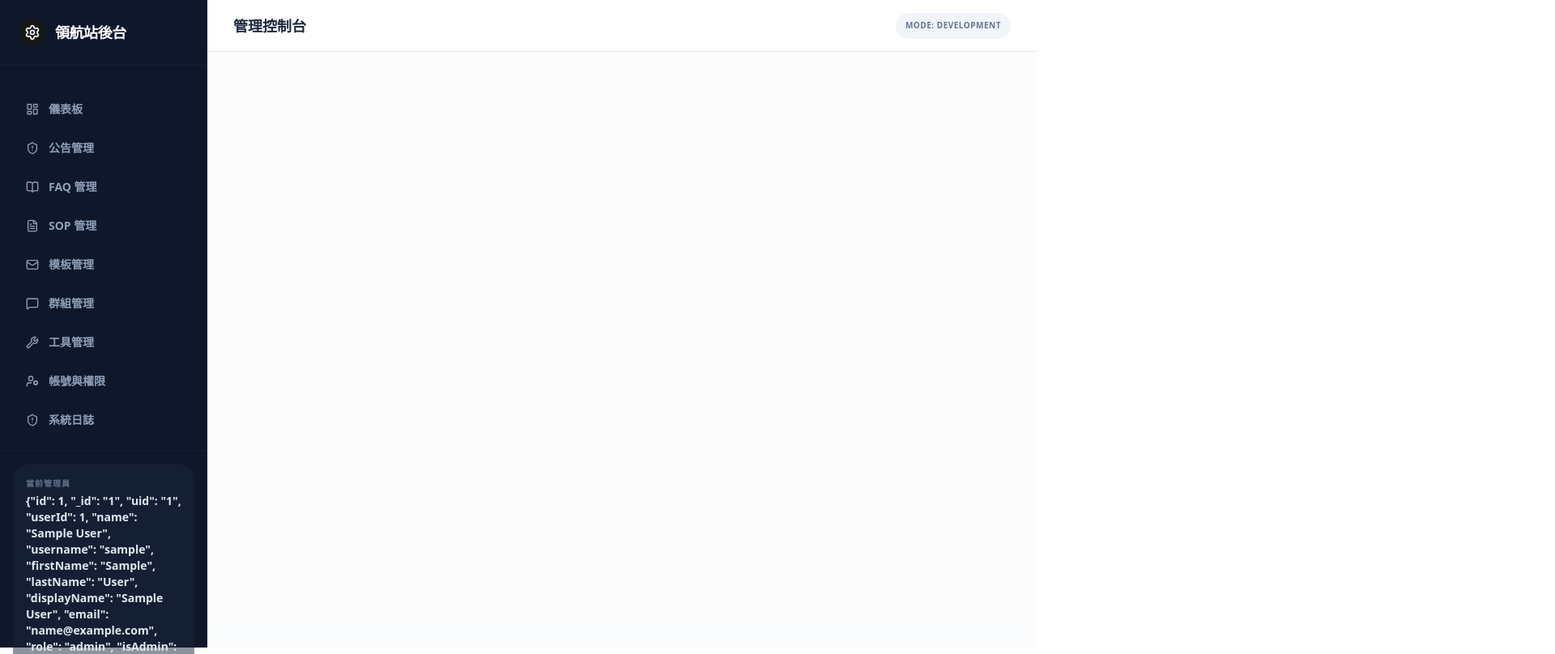
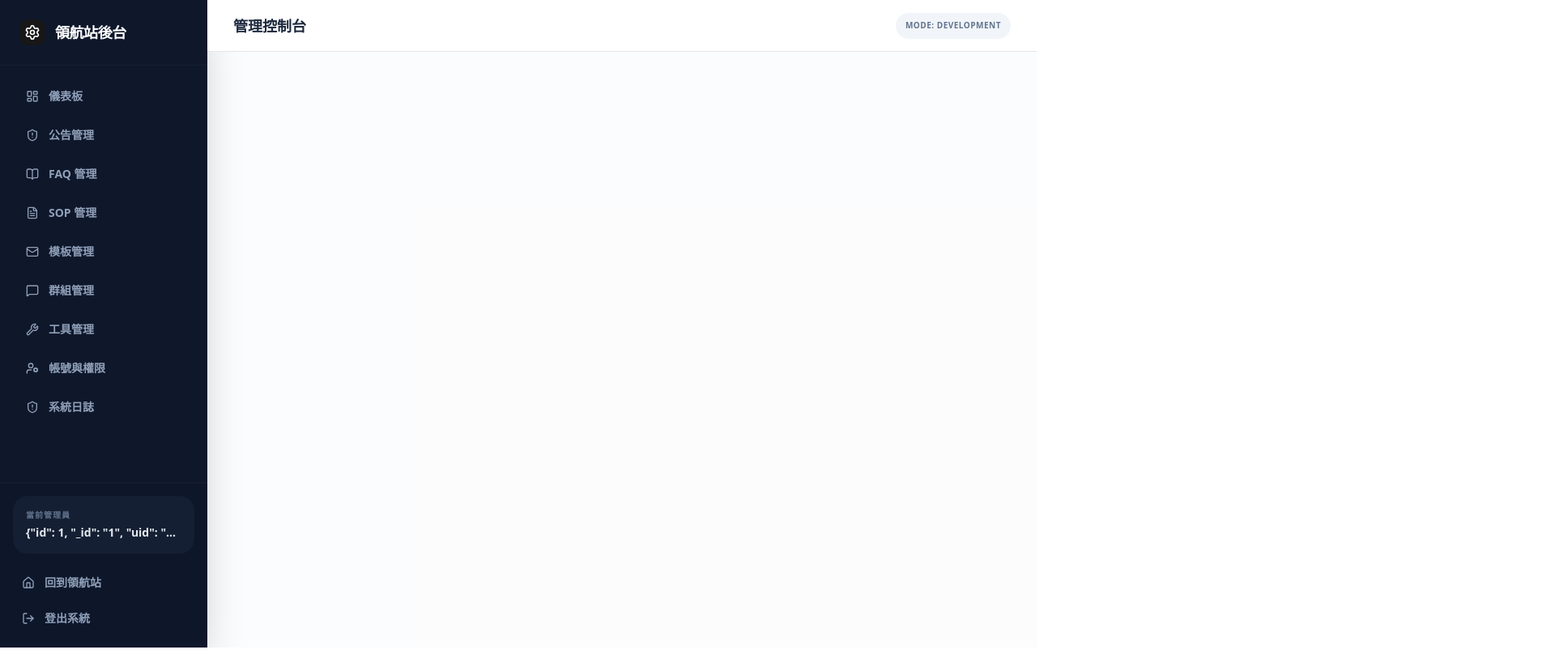
Before and after one commit to Noelle-KH/ops-assistant, a React (Vite) app in the folder client/: page /admin in a window 1280 px wide. Shown: the top 808 px of the page at 81% size, 1920 px wide, since content can reach past the window. Built offline with nearby package versions, Linux system fonts and the light colour scheme; sample sign-in values are in the browser's storage.

Commit message:
feat: update admin layout

```diff
--- a/client/src/components/admin-layout.tsx
+++ b/client/src/components/admin-layout.tsx
@@ -58,15 +58,16 @@ export function AdminLayout() {
   return (
     <div className="min-h-screen flex bg-slate-50/50">
       {/* Admin Sidebar */}
-      <aside className="w-64 bg-slate-900 text-white flex flex-col sticky top-0 h-screen">
-        <div className="p-6 flex items-center gap-3 border-b border-slate-800/50">
+      <aside className="w-64 bg-slate-900 text-white flex flex-col sticky top-0 h-screen shrink-0 shadow-2xl">
+        <div className="p-6 flex items-center gap-3 border-b border-slate-800/50 shrink-0">
           <div className="h-8 w-8 rounded-lg bg-primary flex items-center justify-center">
             <Settings className="h-5 w-5 text-white" />
           </div>
           <span className="font-black tracking-tight text-lg">領航站後台</span>
         </div>
 
-        <nav className="flex-1 p-4 space-y-1 mt-4">
+        <div className="flex-1 overflow-y-auto min-h-0 py-4 custom-scrollbar">
+          <nav className="px-4 space-y-1">
             {NAV_ITEMS.map((item) => {
               const isActive = location.pathname === item.path;
               return (
@@ -87,17 +88,18 @@ export function AdminLayout() {
               );
             })}
           </nav>
+        </div>
 
-        <div className="p-4 border-t border-slate-800/50">
+        <div className="p-4 border-t border-slate-800/50 shrink-0 bg-slate-900/50">
           <div className="bg-slate-800/50 rounded-2xl p-4 mb-4">
             <p className="text-[10px] font-black text-slate-500 uppercase tracking-widest mb-1">當前管理員</p>
-            <p className="text-sm font-bold text-slate-200">{adminUser || "Administrator"}</p>
+            <p className="text-sm font-bold text-slate-200 truncate">{adminUser || "Administrator"}</p>
           </div>
 
           <div className="space-y-1">
             <Button
               variant="ghost"
-              className="w-full justify-start text-slate-400 hover:text-primary hover:bg-primary/10 gap-3 font-bold"
+              className="w-full justify-start text-slate-400 hover:text-primary hover:bg-primary/10 gap-3 font-bold h-10"
               asChild
             >
               <Link to="/">
@@ -108,7 +110,7 @@ export function AdminLayout() {
 
             <Button
               variant="ghost"
-              className="w-full justify-start text-slate-400 hover:text-red-400 hover:bg-red-400/10 gap-3 font-bold"
+              className="w-full justify-start text-slate-400 hover:text-red-400 hover:bg-red-400/10 gap-3 font-bold h-10"
               onClick={handleLogout}
             >
               <LogOut className="h-4 w-4" />
--- a/client/src/index.css
+++ b/client/src/index.css
@@ -114,6 +114,31 @@
     --sidebar-ring: oklch(0.556 0 0);
 }
 
+@layer utilities {
+  .custom-scrollbar::-webkit-scrollbar {
+    width: 5px;
+    height: 5px;
+  }
+
+  .custom-scrollbar::-webkit-scrollbar-track {
+    background: transparent;
+  }
+
+  .custom-scrollbar::-webkit-scrollbar-thumb {
+    @apply bg-slate-300/50 rounded-full transition-colors;
+  }
+
+  .custom-scrollbar::-webkit-scrollbar-thumb:hover {
+    @apply bg-slate-400;
+  }
+
+  /* For Firefox */
+  .custom-scrollbar {
+    scrollbar-width: thin;
+    scrollbar-color: rgb(203 213 225 / 0.5) transparent;
+  }
+}
+
 @layer base {
   * {
     @apply border-border outline-ring/50;
```
Lines whose indentation alone changed are shown as unchanged.
